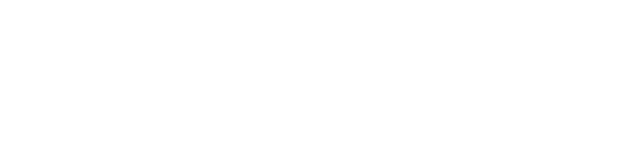
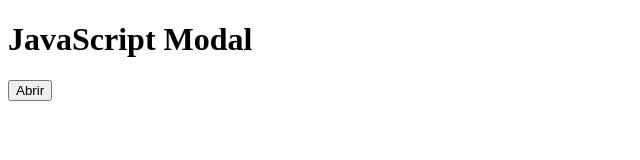
Before and after one commit to saiorond/modal, a plain HTML site: page index.html in a window 1280 px wide. Shown: the whole page, without its empty margins (0-640 px from the left). Drawn offline with Linux system fonts and the light colour scheme.

Commit message:
finalizando html

```diff
--- a/index.html
+++ b/index.html
@@ -9,6 +9,7 @@
     <script src="./script.js" defer></script>
 </head>
 <body>
-
+    <h1>JavaScript Modal</h1>
+    <button id="open-modal">Abrir</button>
 </body>
 </html>
```
